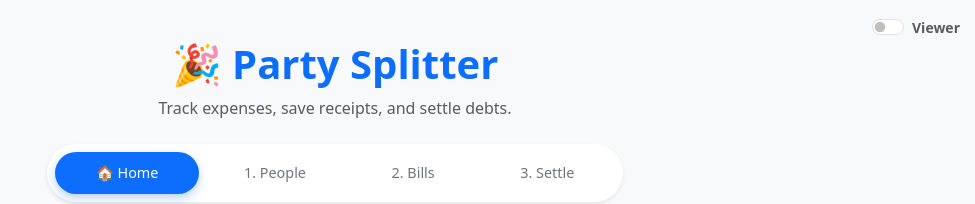
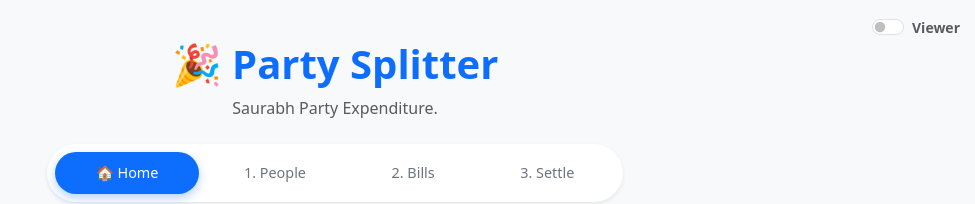
Before and after one commit to Kittoos/party_splitter, a plain HTML site: page index.html in a window 1280 px wide. Shown: the top 204 px of the page, without its empty margins (305-1280 px from the left). Drawn offline with nearby package versions, Linux system fonts and the light colour scheme.

Commit message:
Update index.html
Add saourabh party expenditur

```diff
--- a/index.html
+++ b/index.html
@@ -109,7 +109,7 @@
     <!-- Header -->
     <div class="text-center mb-4 mt-3">
         <h1 class="fw-bold text-primary">🎉 Party Splitter</h1>
-        <p class="text-muted">Track expenses, save receipts, and settle debts.</p>
+        <p class="text-muted">Saurabh Party Expenditure.</p>
     </div>
 
     <!-- Navigation Pills -->
```
